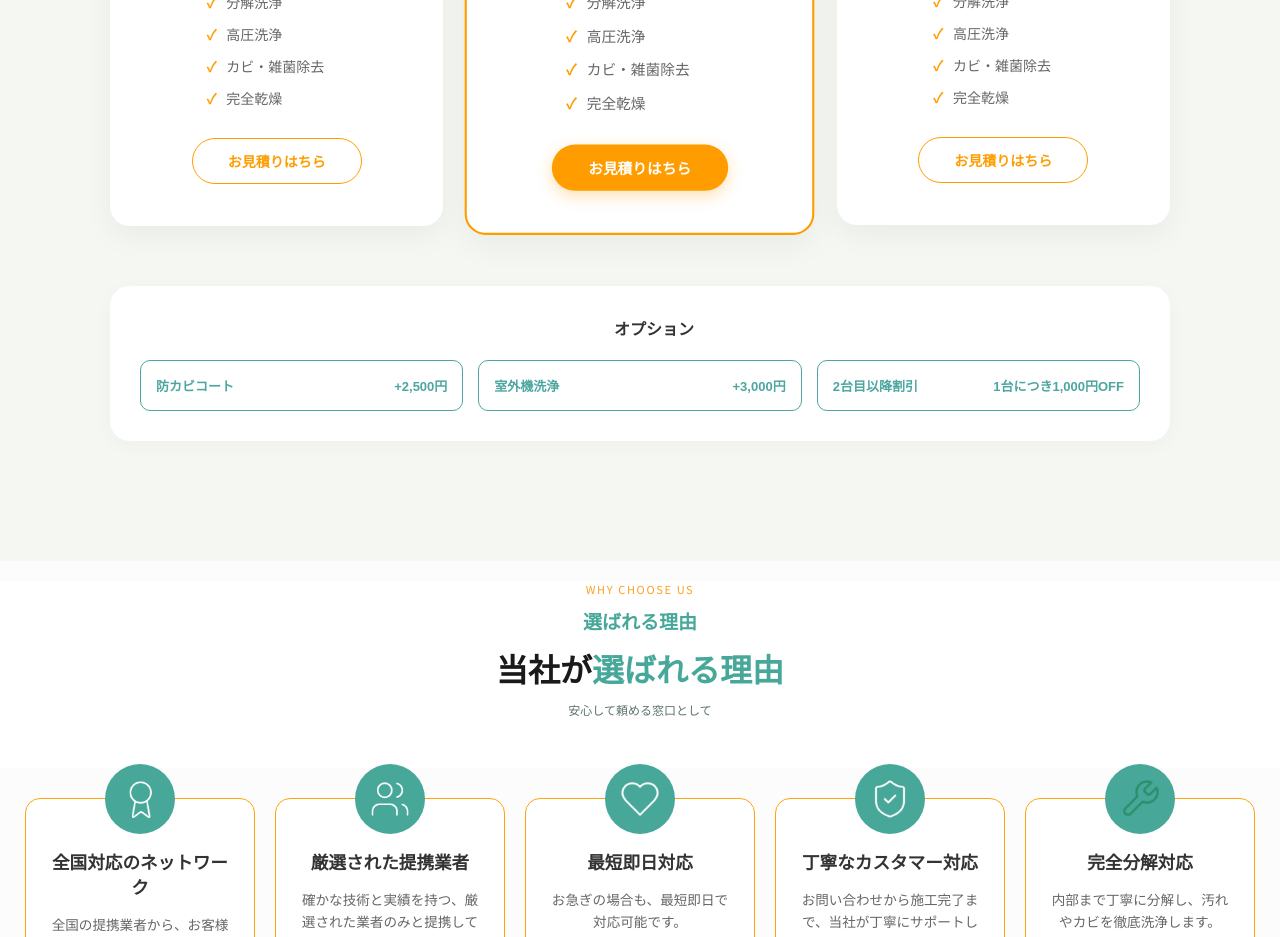
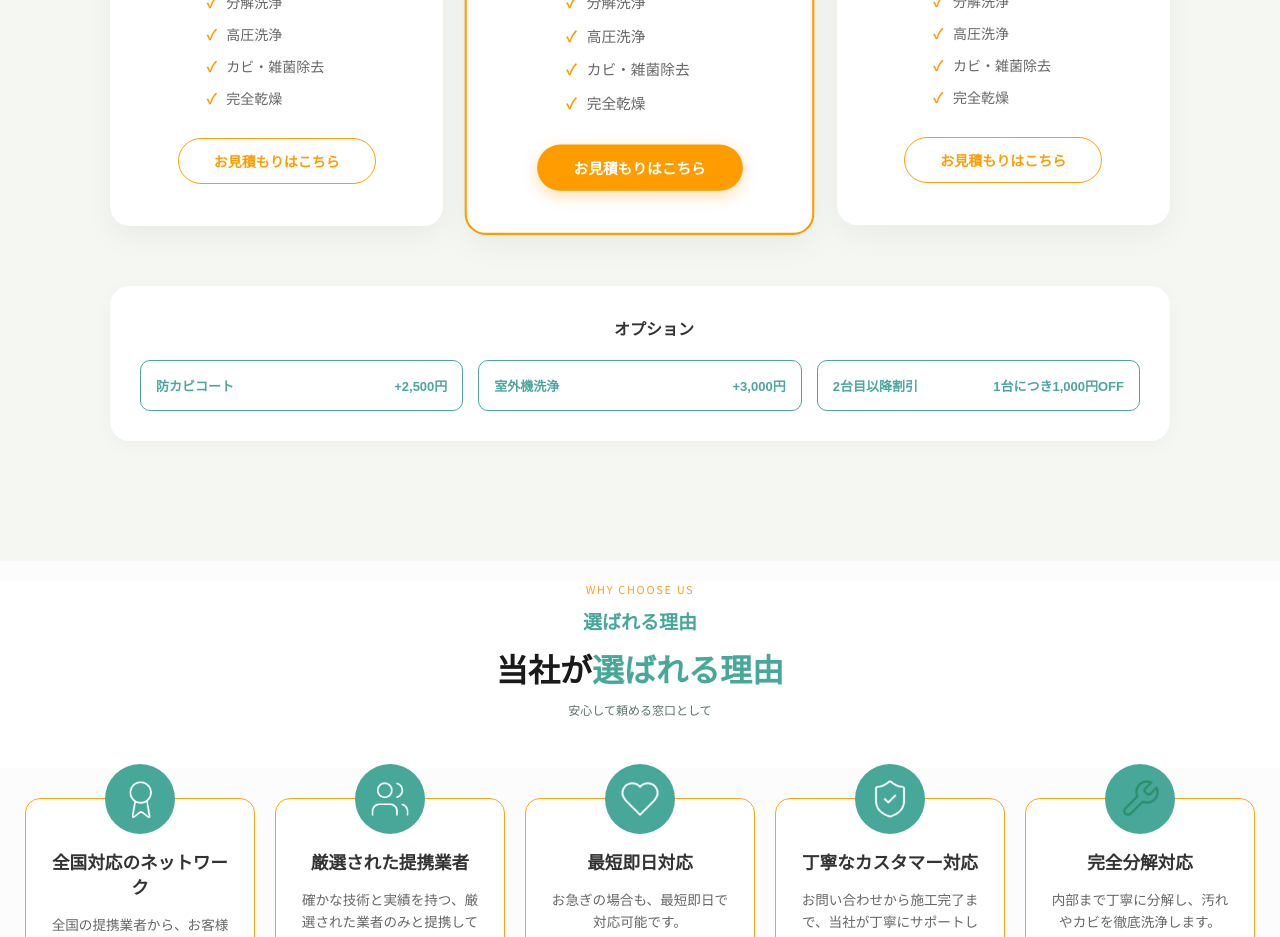
Before and after one commit to atoman207/aircon, a Next.js app: page / in a window 1280 px wide. Shown: the part 3180-4117 px from the top of the page. Built offline with nearby package versions, Linux system fonts and the light colour scheme.

Commit message:
4/27 change button letter

```diff
--- a/src/app/page.tsx
+++ b/src/app/page.tsx
@@ -298,7 +298,7 @@ export default function Home() {
                 <li>カビ・雑菌除去</li>
                 <li>完全乾燥</li>
               </ul>
-              <a href="#" className="btn-outline">お見積りはちら</a>
+              <a href="#" className="btn-outline">お見積もりはこちら</a>
             </div>
 
             <div className="price-card featured">
@@ -315,7 +315,7 @@ export default function Home() {
                 <li>カビ・雑菌除去</li>
                 <li>完全乾燥</li>
               </ul>
-              <a href="#" className="btn-filled">お見積りはちら</a>
+              <a href="#" className="btn-filled">お見積もりはこちら</a>
             </div>
 
             <div className="price-card">
@@ -329,7 +329,7 @@ export default function Home() {
                 <li>カビ・雑菌除去</li>
                 <li>完全乾燥</li>
               </ul>
-              <a href="#" className="btn-outline">お見積りはちら</a>
+              <a href="#" className="btn-outline">お見積もりはこちら</a>
             </div>
           </div>
 
```
